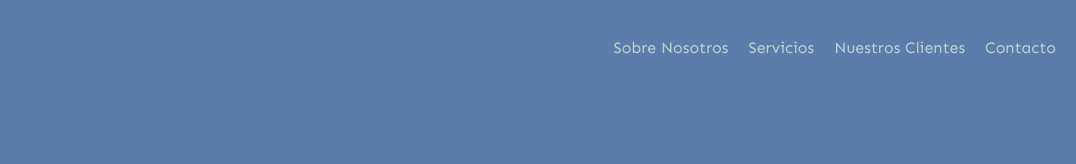
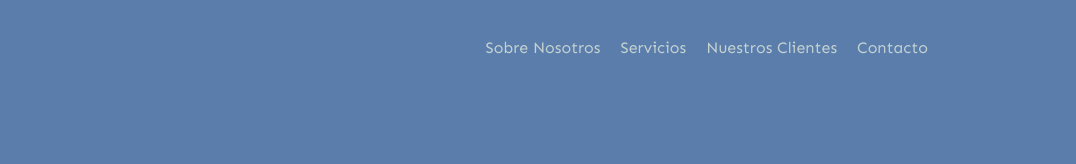
Before and after one commit to Dorxoc/P_and_E, a plain HTML site: page index.html in a window 1280 px wide. Shown: the full height of the page, 204-1280 px from the left. Drawn offline with Linux system fonts and the light colour scheme.

Commit message:
obra negra x2 :v

```diff
--- a/style.css
+++ b/style.css
@@ -2,6 +2,12 @@
  body {
      background-color: rgb(90, 125, 172);
      font-family: 'Sen', sans-serif;
+}
+
+.contenedor {
+    max-width: 1200px;
+    width: 90%;
+    shape-margin: auto;
 }
 
 header .contenedor {
```
